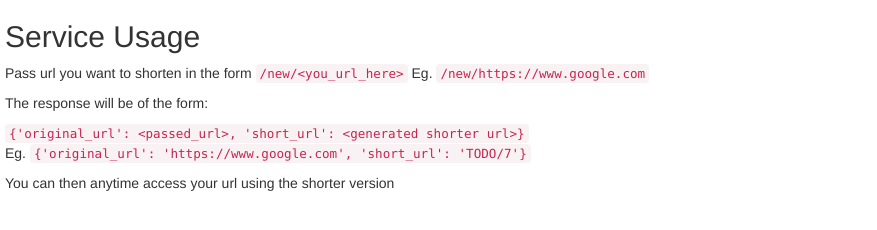
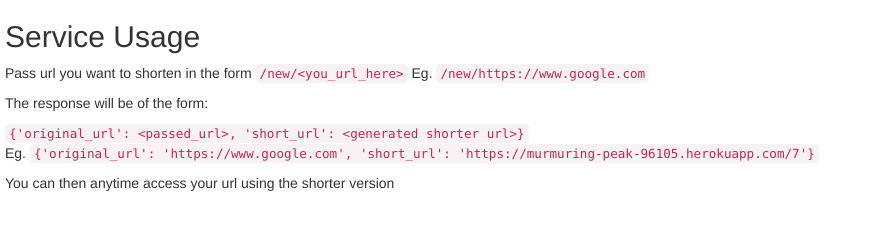
Before and after one commit to Murukaen/freecodecamp-url-shortener, a website: page index.html in a window 1280 px wide. Shown: the whole page, without its empty margins (0-877 px from the left). Drawn offline with nearby package versions, Linux system fonts and the light colour scheme.

Commit message:
Place actual url in the home page

```diff
--- a/index.html
+++ b/index.html
@@ -18,6 +18,6 @@
     </p>
     <p> The response will be of the form: </p>
     <code> {'original_url': &lt;passed_url&gt;, 'short_url': &lt;generated shorter url&gt;} </code>
-    <p> Eg. <code>{'original_url': 'https://www.google.com', 'short_url': 'TODO/7'}</code></p>
+    <p> Eg. <code>{'original_url': 'https://www.google.com', 'short_url': 'https://murmuring-peak-96105.herokuapp.com/7'}</code></p>
     <p> You can then anytime access your url using the shorter version </p>
 </body>
```
